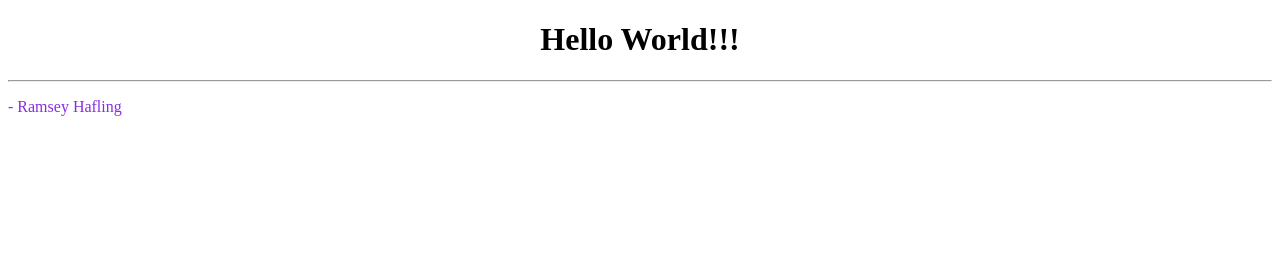
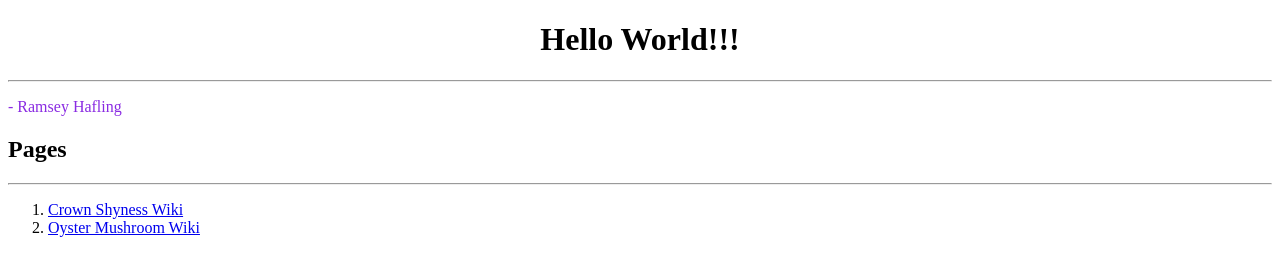
Before and after one commit to ChildishRambino/RamseyHafling105, a plain HTML site: page Hello-World/index.html in a window 1280 px wide. Drawn offline with Linux system fonts and the light colour scheme.

Commit message:
5-30-23 hello-world

```diff
--- a/Hello-World/index.html
+++ b/Hello-World/index.html
@@ -7,8 +7,17 @@
         <title>Hello World!</title>
     </head>
     <body>
-        <h1 style="text-align: center;">Hello World!!! </h1>
+    <h1 style="text-align: center;">Hello World!!! </h1>
         <hr>
         <p style="color: blueviolet;">- Ramsey Hafling</p>
+    <h2>Pages</h2>
+        <hr>
+    <ol>
+        <li><a href="https://childishrambino.github.io/RamseyHafling105/wiki-page-1/">Crown Shyness Wiki</a>
+        </li>
+       <li><a href="https://childishrambino.github.io/RamseyHafling105/wiki-page-oyster-mushroom/">Oyster Mushroom Wiki</a>
+        </li>
+    </ol>
+
     </body>
 </html>
```
